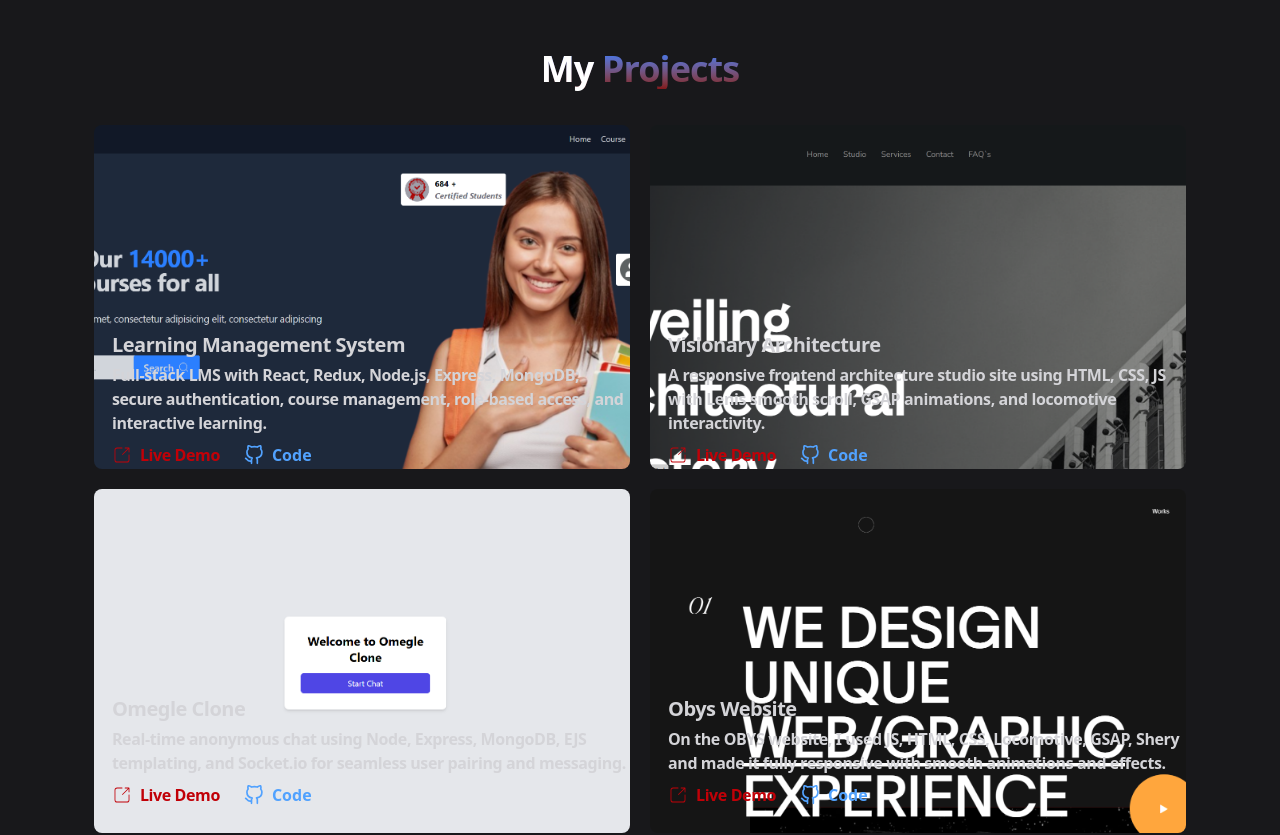
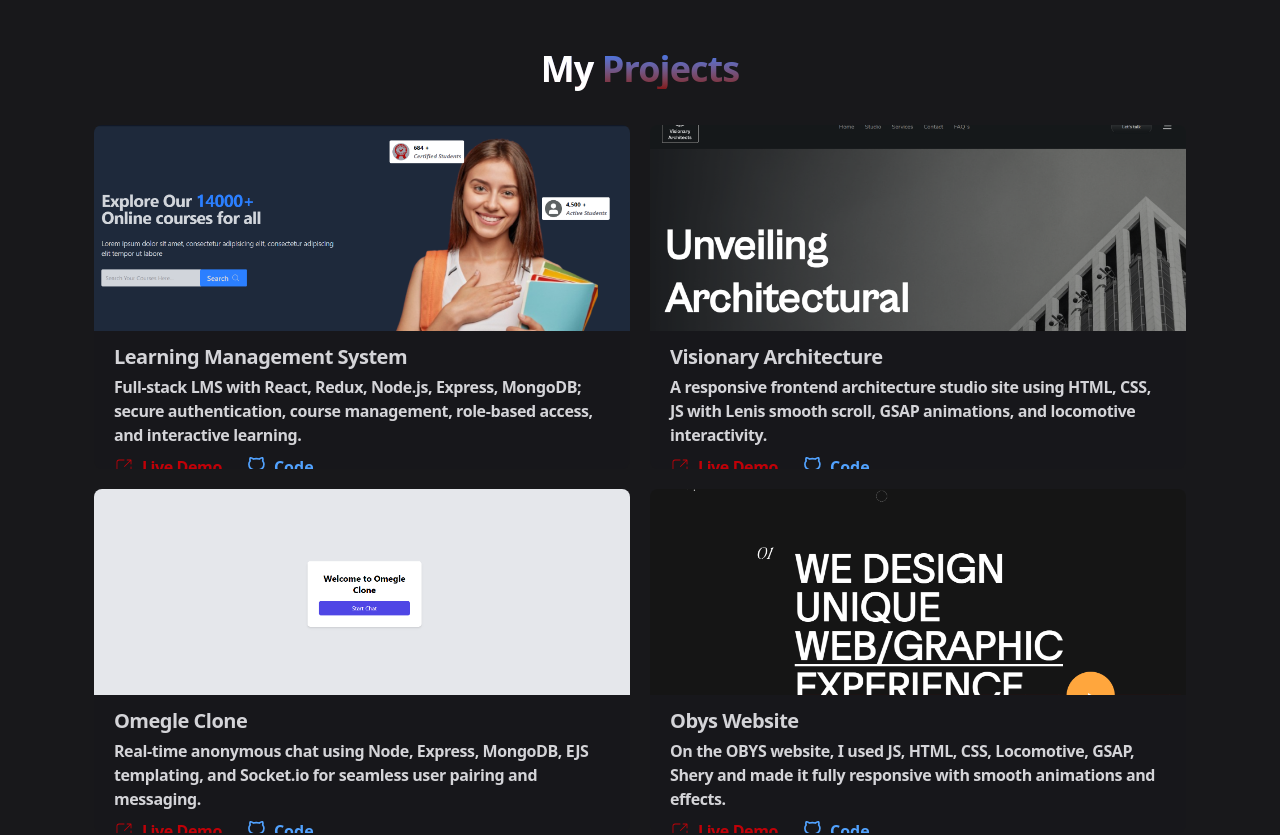
Before and after one commit to Annu12348/Portfolio, a React (Vite) app in the folder Frontend/: page / in a window 1280 px wide. Shown: the part 2420-3255 px from the top of the page. Built offline with nearby package versions, Linux system fonts and the light colour scheme.

Commit message:
project design changes

```diff
--- a/Frontend/src/pages/Project.jsx
+++ b/Frontend/src/pages/Project.jsx
@@ -82,13 +82,13 @@ const Project = () => {
           {project.map((projects, index) => (
             <div
               key={index}
-              className=" md:w-[49%] h-[43vh] w-full  hover:border-white relative  hover:border-1  rounded-lg overflow-hidden group"
+              className=" md:w-[49%] h-[43vh] w-full  hover:border-white relative  hover:border-1  rounded-lg overflow-hidden group flex flex-col"
             >
               <img
-                className="w-full h-full object-cover object-center transform transition-transform duration-700 ease-in-out group-hover:scale-105 "
+                className="w-full h-[60%] object-cover object-center transform transition-transform duration-700 ease-in-out group-hover:scale-105 "
                 src={projects.image}
               />
-              <div className=" absolute top-[40%] md:top-[60%] left-4.5 ">
+              <div className="w-full flex-1 px-5 py-3 bg-zinc-900/90">
                 <h1 className="text-xl tracking-tight capitalize font-black  text-zinc-300 top-0">
                   {projects.name}
                 </h1>
```
